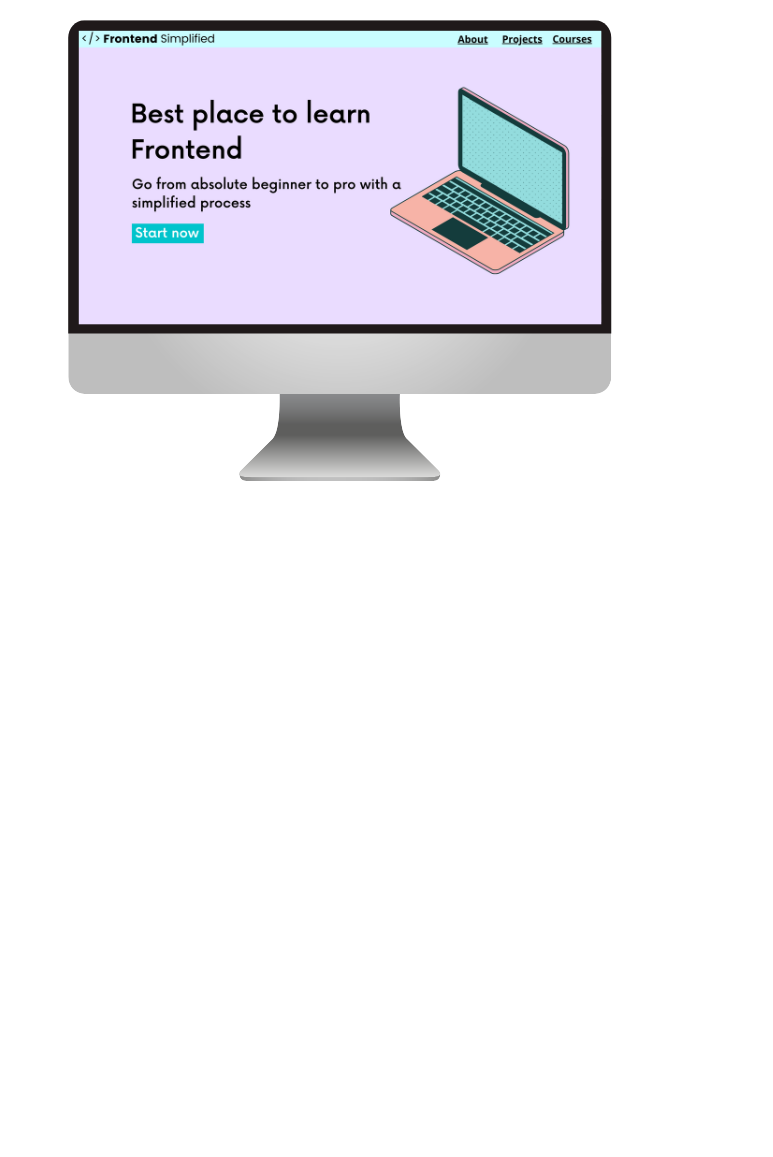
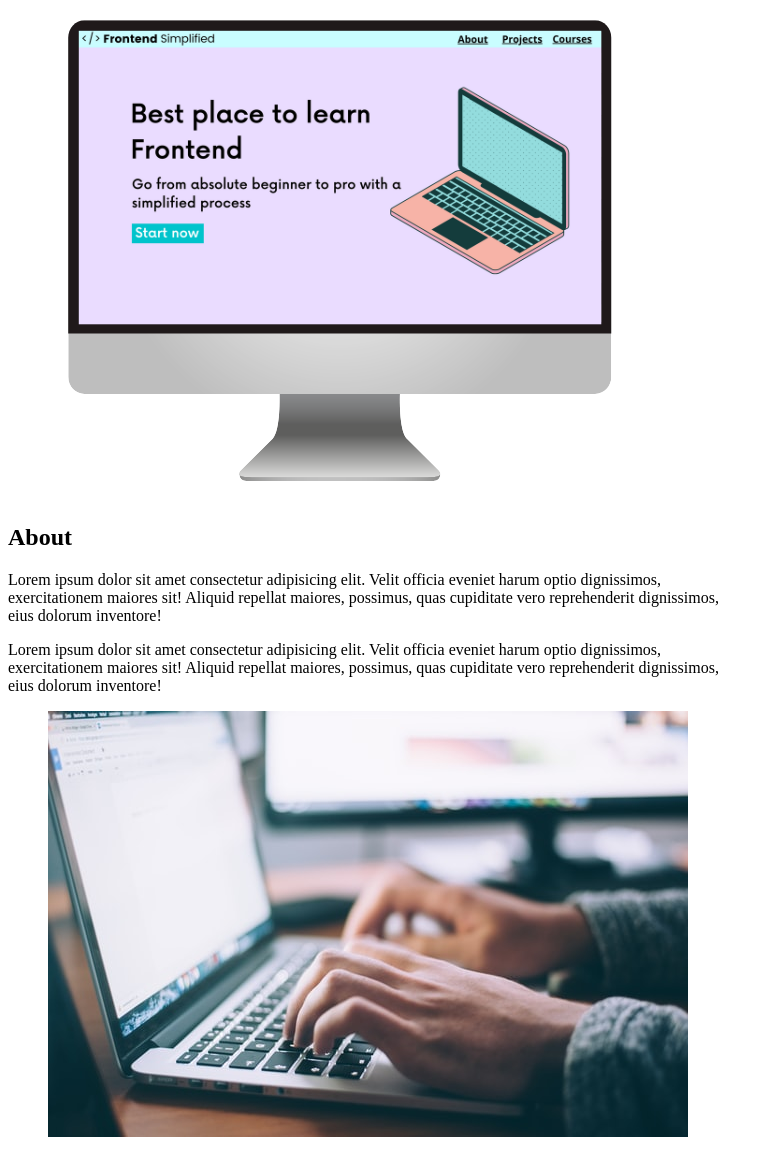
Before and after one commit to Dany2298/BasicWebPage, a plain HTML site: page index.html in a window 1280 px wide. Shown: the part 295-1452 px from the top of the page, without its empty margins (0-773 px from the left). Before the commit the page ends 815 px from the top, so only its background shows below. Drawn offline with Linux system fonts and the light colour scheme.

Commit message:
div added

```diff
--- a/index.html
+++ b/index.html
@@ -30,8 +30,28 @@
     </section>
 
     <main>
-        <section id="about"></section>
+        <section id="about">
+            <h2>About</h2>
+            <div>
+            <p>Lorem ipsum dolor sit amet consectetur adipisicing elit. Velit officia eveniet harum optio dignissimos, <br>
+            exercitationem maiores sit! Aliquid repellat maiores, possimus, quas cupiditate vero reprehenderit dignissimos, <br>
+             eius dolorum inventore!</p>
+
+            <p>Lorem ipsum dolor sit amet consectetur adipisicing elit. Velit officia eveniet harum optio dignissimos, <br>
+               exercitationem maiores sit! Aliquid repellat maiores, possimus, quas cupiditate vero reprehenderit dignissimos, <br>
+               eius dolorum inventore!</p>
+            </div>
+
+             <figure>
+                <img src="./assets/about.jpg" alt="">
+             </figure>
+
+        </section>
+
+
         <section id="discord"></section>
+
+
         <section id="contact"></section>
 
 
```
